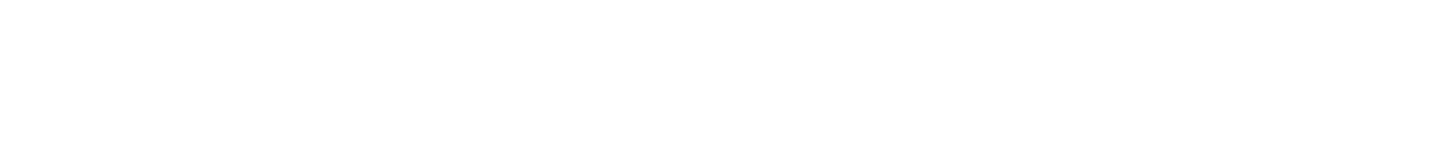
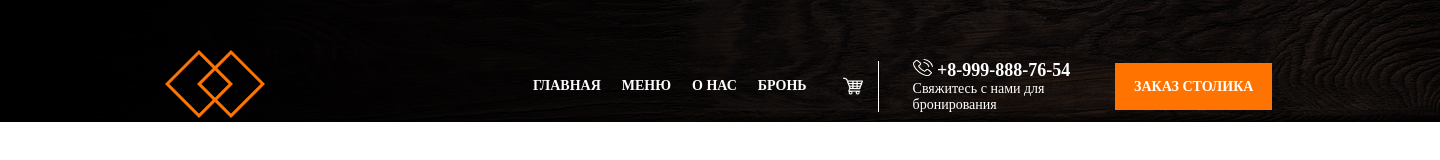
Before and after one commit to Unreasonable324/website-restaurant, a plain HTML site: page index.html in a window 1280 px wide. Shown: the whole page, 1440 px wide, since content can reach past the window. Drawn offline with Linux system fonts and the light colour scheme.

Commit message:
linemenu

```diff
--- a/index.html
+++ b/index.html
@@ -4,9 +4,45 @@
     <meta charset="UTF-8">
     <meta http-equiv="X-UA-Compatible" content="IE=edge">
     <meta name="viewport" content="width=device-width, initial-scale=1.0">
+    <link rel="preconnect" href="https://fonts.googleapis.com">
+<link rel="preconnect" href="https://fonts.gstatic.com" crossorigin>
+<link href="https://fonts.googleapis.com/css2?family=Open+Sans:wght@400;700&family=Tinos&display=swap" rel="stylesheet">
+    <link rel="stylesheet" href="style.css">
     <title>Website-restaurant</title>
 </head>
 <body>
+<header class="header">
+    <div class="linemenu">
+        <div class="logo">
+            <Img class="logo-img" src="img/LOGO.png"></Img>
+        </div>
+        <div class="menulist">
+            <ul class="menu">
+                <li><a href="#">Главная</a></li>
+                <li><a href="#">Меню</a></li>
+                <li><a href="#">О нас</a></li>
+                <li><a href="#">бронь</a></li>
+            </ul>
+        </div>
+        <div class="basket">
+            <Img class="logo-basket" src="img/logo-basket3.png"></Img>
+        </div>
+
+        <div class="tel">
+            <div>
+                <img class="logo-phone" src="img/logo-phone2.png"></img>
+                <a href="Tel:+89998887654" class="telephone"></a>
+                +8-999-888-76-54
+            </div>
+            <div class="massage">
+                Свяжитесь с нами для <br>    бронирования
+            </div>
+         </div>
+         <div class="Buttom">
+            Заказ столика
+         </div>
+    </div>
+</header>
 
 </body>
 </html>
--- a/style.css
+++ b/style.css
@@ -0,0 +1,97 @@
+html {
+    box-sizing: border-box;
+    font-size: 16px;
+  }
+
+  *, *:before, *:after {
+    box-sizing: inherit;
+  }
+
+  body, h1, h2, h3, h4, h5, h6, p, ol, ul {
+    margin: 0;
+    padding: 0;
+    font-weight: normal;
+  }
+  body {
+    width: 1440px;
+  }
+
+  ol, ul {
+    list-style: none;
+  }
+
+  img {
+    max-width: 100%;
+    height: auto;
+  }
+.header {
+    background: url('../img/background-header.png') no-repeat center top;
+}
+.logo-img{
+    /* margin: 50px 0 0 165px; */
+}
+.linemenu {
+    font-family: 'open-sans';
+    display: flex;
+    align-items: center;
+    color: #fff;
+    margin-left:165px ;
+    padding-top: 50px;
+}
+.menu{
+    display: flex;
+    margin-left: 268px;
+    font-weight: 700;
+font-size: 14px;
+}
+.menu li {
+    margin-right: 21px;
+}
+.menu li a {
+
+    text-decoration: none;
+    text-transform: uppercase;
+    color: #fff;
+}
+.logo-basket, .logo-phone {
+    filter: invert(100%);
+    width: 19.98px;
+height: 17.11px;
+}
+.massage {
+
+    text-decoration: none;
+    font-weight: 400;
+    font-size: 14px;
+}
+.tel{
+    text-decoration: none;
+    margin-right: 45px;
+    font-weight: 700;
+    font-size: 18px;
+
+}
+.logo-basket {
+    margin-left: 15px;
+    margin-right: 15px;
+}
+.basket{
+    border-right: 1px solid #FFFFFF;
+    height: 51px;
+    display: flex;
+    align-items: center;
+    margin-right: 34px;
+
+}
+.Buttom {
+    font-weight: 700;
+    font-size: 14px;
+    Line height: 19.07px;
+    text-transform: uppercase;
+    display: block;
+    text-align: center;
+    line-height: 47px;
+    width: 157px;
+    height: 47px;
+    background-color:#FF7400;
+}
```
Also changed, not shown: img/LOGO.png (added), img/background-header.png (added), img/logo-basket (2).png (added), img/logo-basket.png (added), img/logo-basket3.png (added), img/logo-phone.png (added), img/logo-phone2.png (added).
